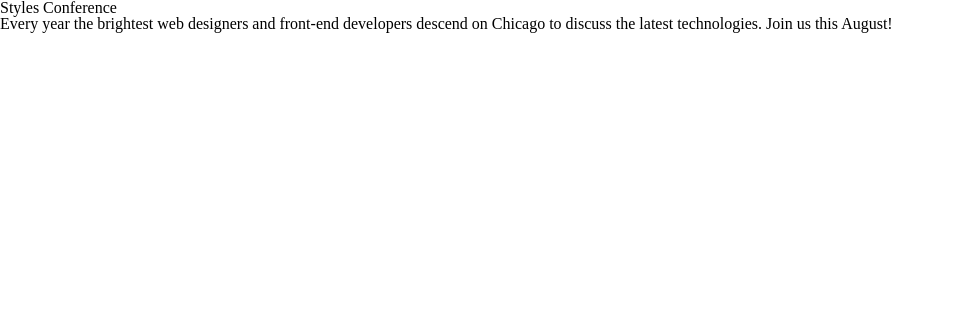
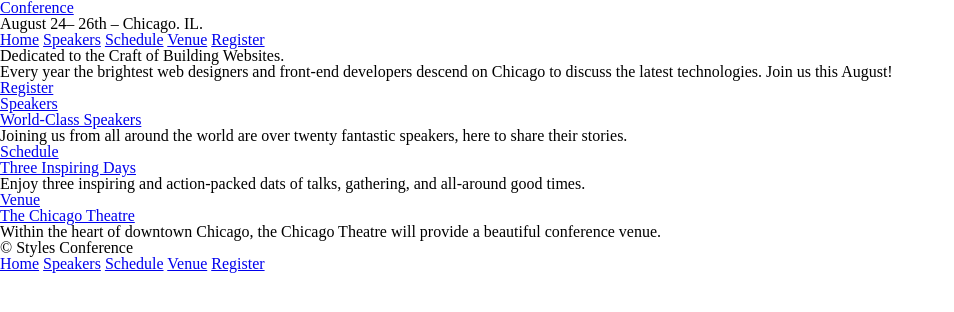
Before and after one commit to lukebergmann/htmlintroduction, a plain HTML site: page index.html in a window 1280 px wide. Shown: the whole page, without its empty margins (0-954 px from the left). Drawn offline with Linux system fonts and the light colour scheme.

Commit message:
added in styles conference html files

```diff
--- a/index.html
+++ b/index.html
@@ -8,8 +8,62 @@
   <title>Styles Conference</title>
 </head>
 <body>
-  <h1>Styles Conference</h1>
-  <p>Every year the brightest web designers and front-end developers descend on Chicago to discuss the latest technologies. Join us this August!
-  </p>
+  <header>
+    <h1>
+      <a href="index.html">Conference</a>
+    </h1>
+    <h3>August 24&ndash; 26th &ndash; Chicago. IL.</h3>
+    <nav>
+      <a href="index.html">Home</a>
+      <a href="speakers.html">Speakers</a>
+      <a href="schedule.html">Schedule</a>
+      <a href="venue.html">Venue</a>
+      <a href="register.html">Register</a>
+    </nav>
+  </header>
+
+  <section>
+    <h2>Dedicated to the Craft of Building Websites.</h2>
+    <p>Every year the brightest web designers and front-end developers descend on Chicago to discuss the latest technologies. Join us this August!
+    </p>
+  </section>
+  <a href="register.html">Register</a>
+  <section>
+    <section>
+      <a href="speakers.html">
+      <h5>Speakers</h5>
+      <h3>World-Class Speakers</h3>
+    </a>
+      <p>Joining us from all around the world are over twenty fantastic speakers, here to share their stories.</p>
+    </section>
+    <section>
+      <section>
+        <a href="schedule.html">
+        <h5>Schedule</h5>
+        <h3>Three Inspiring Days</h3>
+      </a>
+        <p>Enjoy three inspiring and action-packed dats of talks, gathering, and all-around good times.</p>
+
+      </section>
+      <section>
+        <section>
+          <a href="venue.html">
+          <h5>Venue</h5>
+          <h3>The Chicago Theatre</h3>
+        </a>
+          <p>Within the heart of downtown Chicago, the Chicago Theatre will provide a beautiful conference venue.</p>
+
+        </section>
+  </section>
+<footer>
+  <small>&copy; Styles Conference</small>
+  <nav>
+    <a href="index.html">Home</a>
+    <a href="speakers.html">Speakers</a>
+    <a href="schedule.html">Schedule</a>
+    <a href="venue.html">Venue</a>
+    <a href="register.html">Register</a>
+  </nav>
+</footer>
 </body>
 </html>
```
Also changed, not shown: register.html (added), schedule.html (added), speakers.html (added), venue.html (added).
